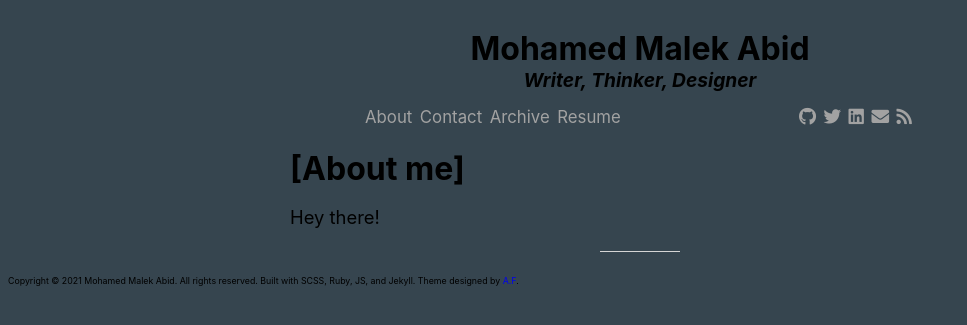
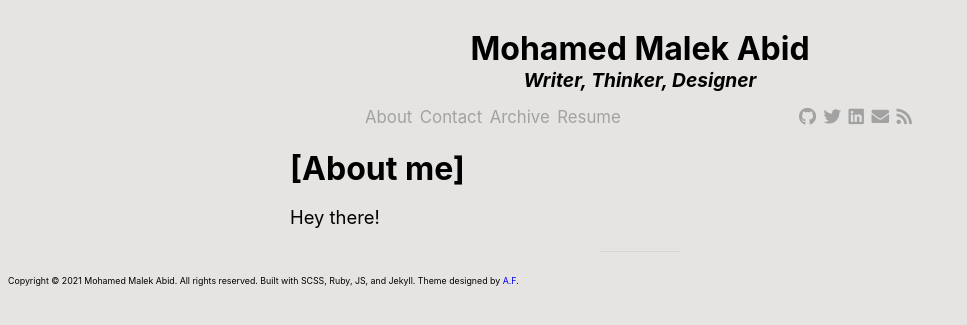
Before and after one commit to momalekabid/momalekabid.github.io, a Jekyll site: the page built from about.md, in a window 1280 px wide. Shown: the top 325 px of the page, without its empty margins (0-967 px from the left). Built offline with Jekyll 4.4.1, drawn with Linux system fonts in a browser that asks for light colours; nearby versions of some CDN libraries.

Commit message:
changed background color to platinum

```diff
--- a/_config.yml
+++ b/_config.yml
@@ -1,6 +1,6 @@
 # Site settings
 title: Mohamed Malek Abid
-description: "Software Engineer and Student in the University of Waterloo's Computer Science Co-op program (grad. 2024)"
+description: "Dream, Design, Write"
 url:  "https://momalekabid.github.io/" # Actual base url of the website
 baseurl: "/"           # url of the jekyll blog. e.g. if you set url to "mysite.com" and baseurl to "blog", the jekyll website will work on "mysite.com/blog"
 author:
@@ -13,7 +13,7 @@ permalink: /:year/:month/:day/:title:output_ext
 plugins: [jekyll-paginate, jekyll-feed, jekyll-seo-tag, jekyll-sitemap]
 
 #Pagination
-paginate: 3
+paginate: 2
 paginate_path: "/page:num/"
 
 #SEO
--- a/_sass/base.scss
+++ b/_sass/base.scss
@@ -2,7 +2,7 @@
 $base: #a2a2a2;
 $light-grey: #E5E4E2;
 body {
-background-color: #36454F;
+background-color: #E5E4E2;
 }
 
 * {
```
